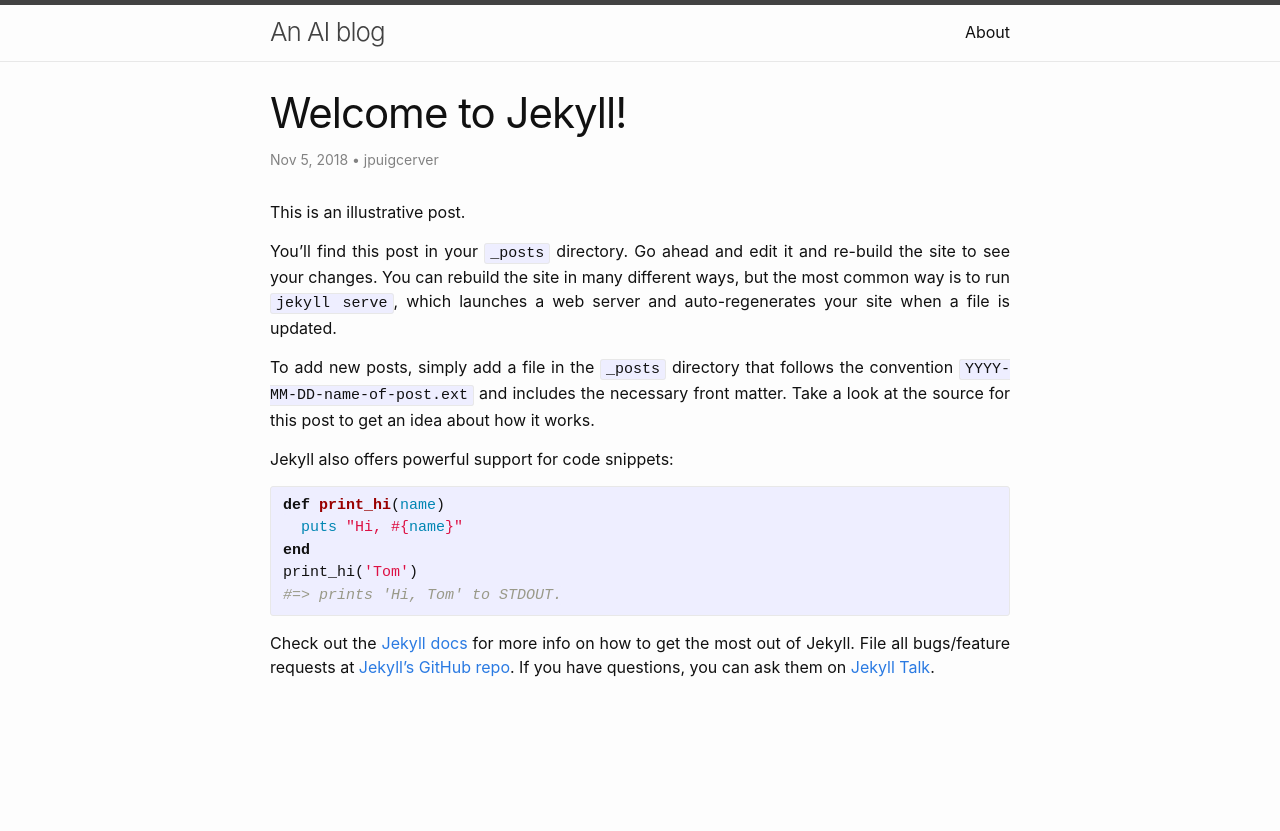
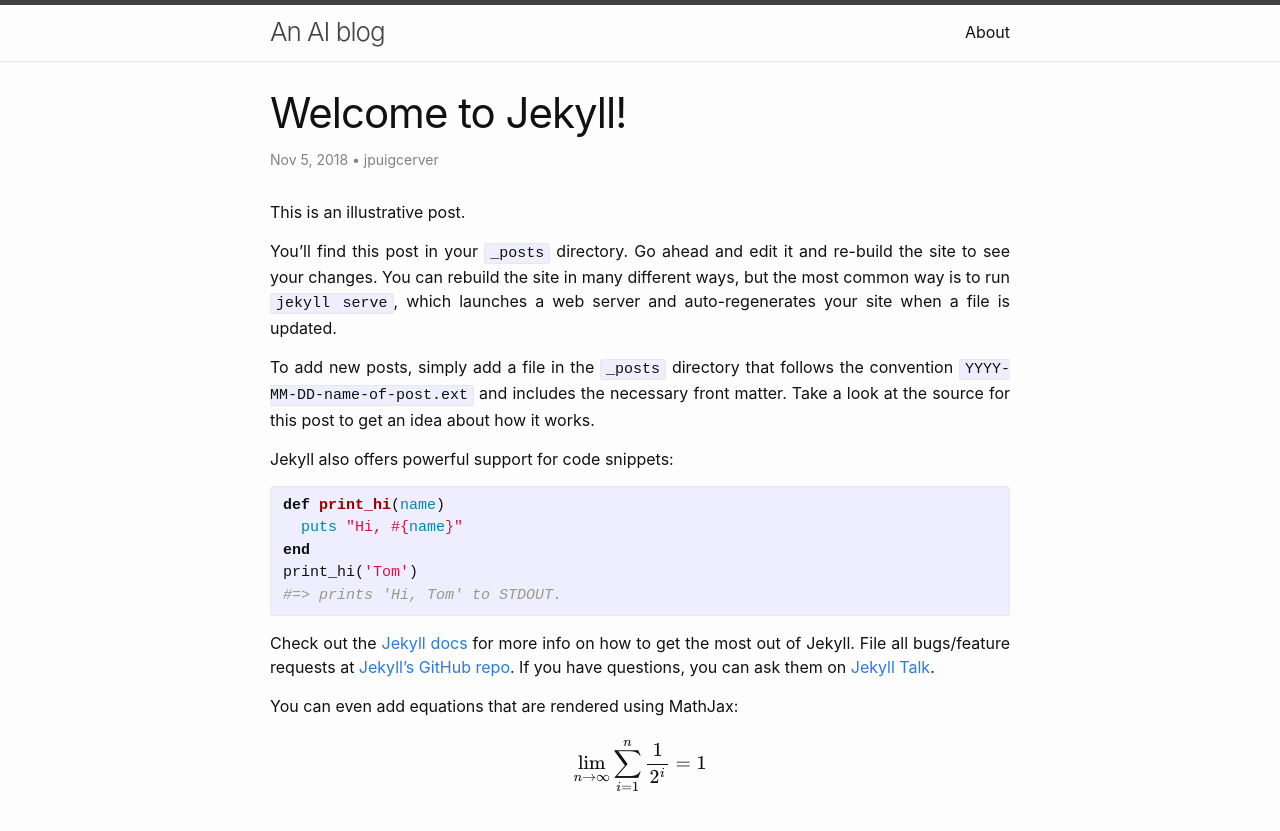
Before and after one commit to jpuigcerver/jekyll-blog-example, a Jekyll site: the page built from _posts/2018-11-05-welcome-to-jekyll.markdown, in a window 1280 px wide. Shown: the top 831 px of the page. Built offline with Jekyll 4.4.1, drawn with Linux system fonts in a browser that asks for light colours; formulas are drawn with MathJax 3.

Commit message:
Add support for MathJax

```diff
--- a/_includes/head.html
+++ b/_includes/head.html
@@ -8,4 +8,8 @@
   {%- if jekyll.environment == 'production' and site.google_analytics -%}
     {%- include google-analytics.html -%}
   {%- endif -%}
+  <!-- Mathjax Support -->
+  <script type="text/javascript" async
+    src="https://cdn.mathjax.org/mathjax/latest/MathJax.js?config=TeX-MML-AM_CHTML">
+  </script>
 </head>
--- a/_posts/2018-11-05-welcome-to-jekyll.markdown
+++ b/_posts/2018-11-05-welcome-to-jekyll.markdown
@@ -30,3 +30,8 @@ Check out the [Jekyll docs][jekyll-docs] for more info on how to get the most ou
 [jekyll-docs]: https://jekyllrb.com/docs/home
 [jekyll-gh]:   https://github.com/jekyll/jekyll
 [jekyll-talk]: https://talk.jekyllrb.com/
+
+
+You can even add equations that are rendered using MathJax:
+
+$$ \lim_{n \rightarrow \infty} \sum_{i=1}^{n} \frac{1}{2^i} = 1 $$
```
